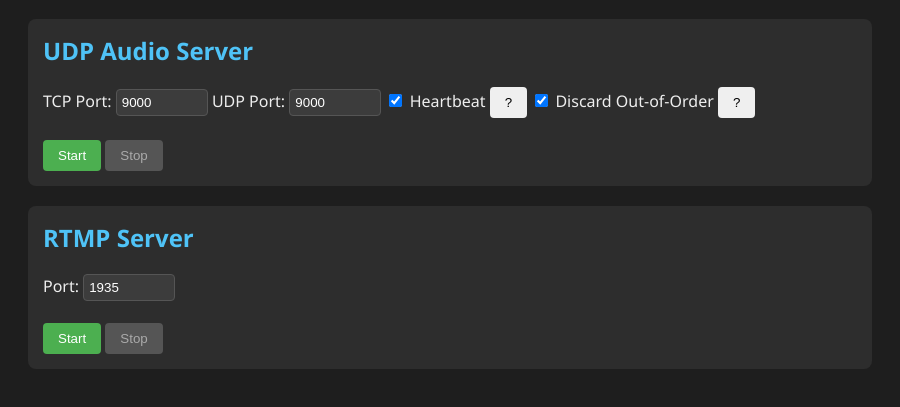
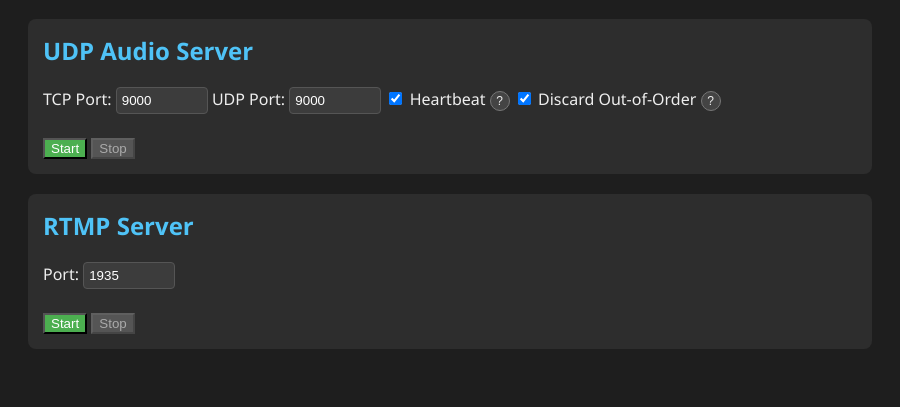
Before and after one commit to sylw114/LiveSuite, an Electron app: page index.html in a window 900 px wide. Shown: the part 95-502 px from the top of the page. Drawn offline with Linux system fonts and the light colour scheme; no server answers.

Commit message:
submodule

```diff
--- a/index.html
+++ b/index.html
@@ -8,7 +8,23 @@
     .card { background: #2d2d2d; padding: 15px; margin-bottom: 20px; border-radius: 8px; }
     h2 { margin-top: 0; color: #4fc3f7; }
     input { background: #3c3c3c; border: 1px solid #555; color: white; padding: 5px; border-radius: 4px; }
-    button { padding: 8px 15px; border: none; border-radius: 4px; cursor: pointer; }
+    /* Help buttons */
+    .btn-help {
+      width: 20px;
+      height: 20px;
+      border-radius: 50%;
+      border: 1px solid #777;
+      background: #444;
+      color: #eee;
+      font-size: 12px;
+      padding: 0;
+      cursor: pointer;
+      display: inline-flex;
+      align-items: center;
+      justify-content: center;
+      line-height: 1;
+    }
+    .btn-help:hover { background: #555; }
     button:disabled { background: #555; color: #aaa; cursor: not-allowed; }
     .btn-start { background: #4caf50; color: white; }
     .btn-stop { background: #f44336; color: white; }
@@ -23,9 +39,9 @@
     TCP Port: <input type="number" id="tcpPort" value="9000" min="1" max="65535" style="width: 80px;" oninput="if(this.value.length>5)this.value=this.value.slice(0,5)">
     UDP Port: <input type="number" id="udpPort" value="9000" min="1" max="65535" style="width: 80px;" oninput="if(this.value.length>5)this.value=this.value.slice(0,5)">
     <label><input type="checkbox" id="heartbeat" checked> Heartbeat</label>
-    <button onclick="alert('Enabling this option allows the client to receive heartbeats and calculate transmission latency.')">?</button>
+    <button class="btn-help" onclick="alert('Enabling this option allows the client to receive heartbeats and calculate transmission latency.')">?</button>
     <label><input type="checkbox" id="discardOrder" checked> Discard Out-of-Order</label>
-    <button onclick="alert('This reduces audio latency. When enabled, audio quality is less affected by packet loss but more sensitive to out-of-order packets. Recommended: Enable this, unless the client is using triple-packet transmission.')">?</button>
+    <button class="btn-help" onclick="alert('This reduces audio latency. When enabled, audio quality is less affected by packet loss but more sensitive to out-of-order packets. Recommended: Enable this, unless the client is using triple-packet transmission.')">?</button>
     <br><br>
     <button id="udpStart" class="btn-start" onclick="startUdp()">Start</button>
     <button id="udpStop" class="btn-stop" onclick="stopUdp()" disabled>Stop</button>
```
